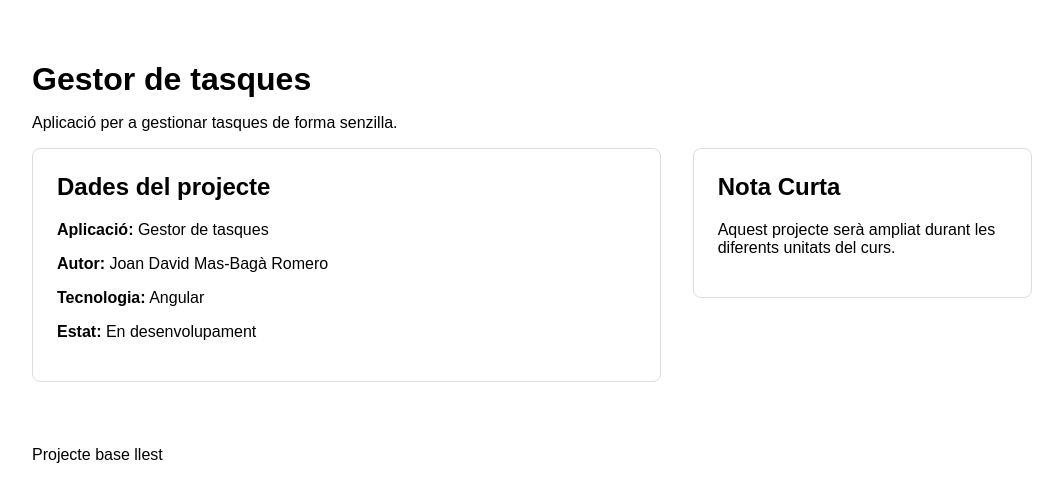
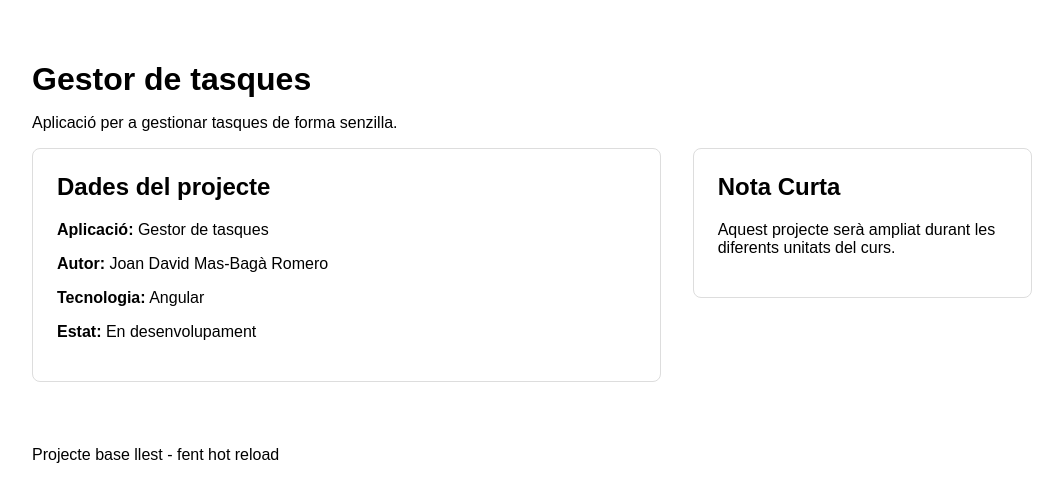
Before and after one commit to davidmasbaga/ioc-angular-tasques-joan-david-mas-baga-romero, an Angular app: page / in a window 1280 px wide. Shown: the top 502 px of the page, without its empty margins (108-1171 px from the left). Built offline with nearby package versions, Linux system fonts and the light colour scheme.

Commit message:
provat hot reload.

```diff
--- a/src/app/app.component.html
+++ b/src/app/app.component.html
@@ -25,6 +25,6 @@
     </aside>
   </section>
   <footer>
-    <p>Projecte base llest</p>
+    <p>Projecte base llest - fent hot reload</p>
   </footer>
  </main>
```
